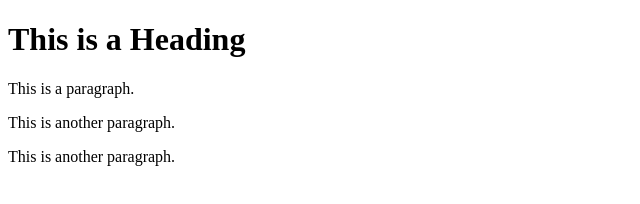
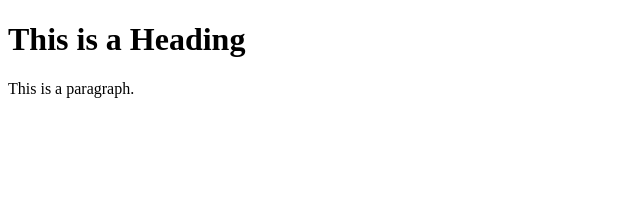
Before and after one commit to Shizuo85/learning-git, a plain HTML site: page index.html in a window 1280 px wide. Shown: the whole page, without its empty margins (0-640 px from the left). Drawn offline with Linux system fonts and the light colour scheme.

Commit message:
Update index.html

```diff
--- a/index.html
+++ b/index.html
@@ -4,9 +4,7 @@
 <title>Page Title</title>
 </head>
 <body>
-    <h1>This is a Heading</h1>
-    <p>This is a paragraph.</p>
-    <p>This is another paragraph.</p>
-    <p>This is another paragraph.</p>
+<h1>This is a Heading</h1>
+<p>This is a paragraph.</p>
 </body>
 </html>
```
